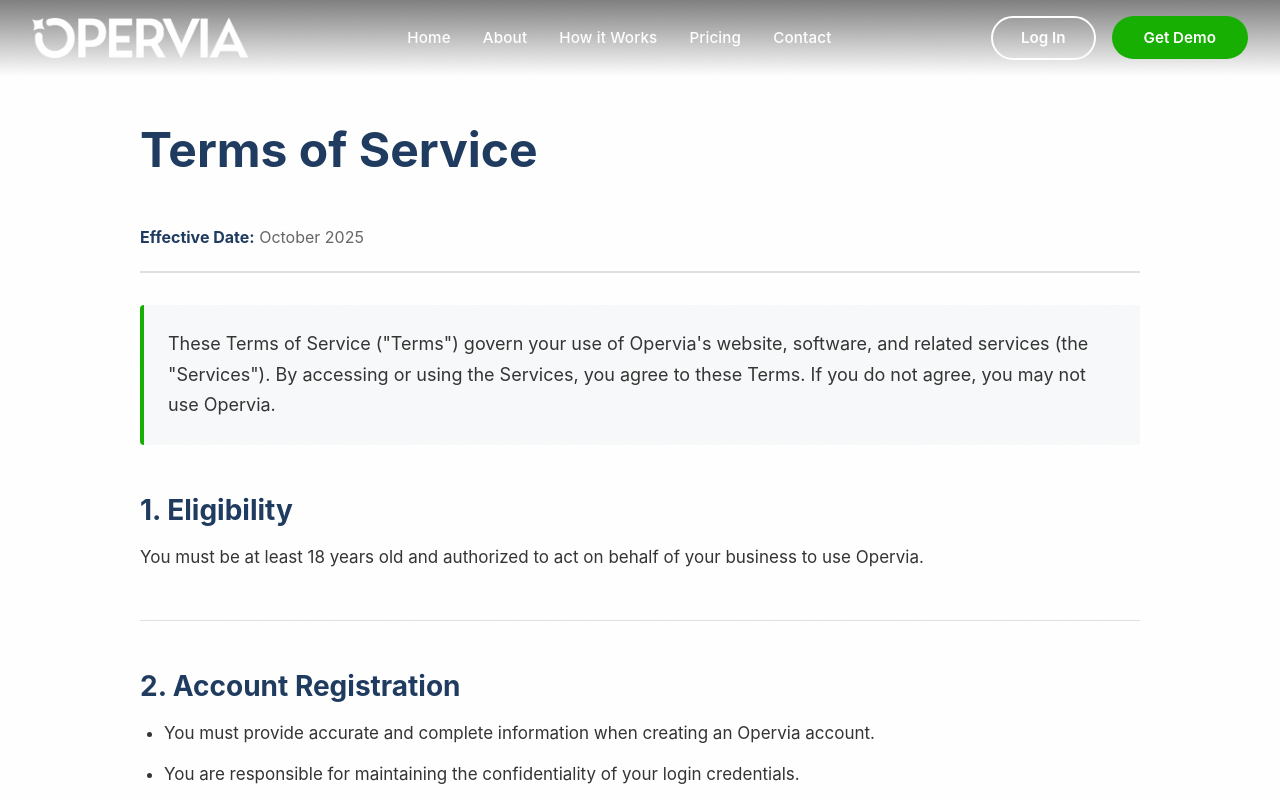
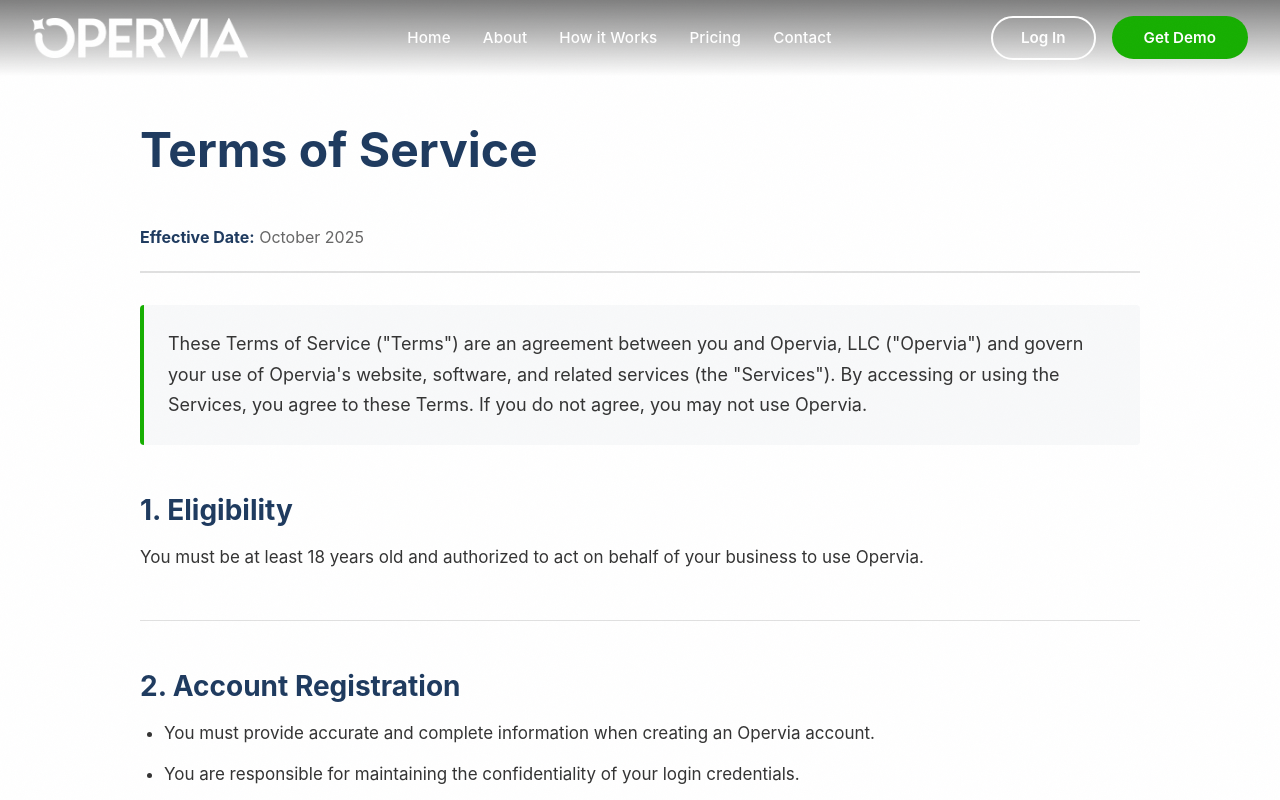
Before and after one commit to adam-clay/opervia-public, a React (Vite) app: page /terms-of-service in a window 1280 px wide. Shown: the top 800 px of the page. Built offline with nearby package versions, Linux system fonts and the light colour scheme; no server answers.

Commit message:
duns and shit

```diff
--- a/index.html
+++ b/index.html
@@ -37,6 +37,20 @@
     <meta name="twitter:title" content="Opervia — AI-Powered Intake & Workflow Layer for Equipment Dealerships" />
     <meta name="twitter:description" content="Capture every customer inquiry across phone, form, text, and chat. Qualify with dealership-specific AI. Route to Service, Parts, or Sales." />
     <meta name="twitter:image" content="https://opervia.com/images/opervia-og.jpg" />
+    <meta name="author" content="Opervia, LLC" />
+    <!-- Legal entity in the static shell so non-JS crawlers (and Apple's reviewers) can see it -->
+    <script type="application/ld+json">
+      {
+        "@context": "https://schema.org",
+        "@type": "Organization",
+        "name": "Opervia",
+        "legalName": "Opervia, LLC",
+        "url": "https://opervia.com/",
+        "email": "support@opervia.com",
+        "telephone": "+1-866-942-2750",
+        "sameAs": ["https://www.linkedin.com/company/opervia"]
+      }
+    </script>
   </head>
   <body>
     <div id="root"></div>
--- a/src/components/Footer.tsx
+++ b/src/components/Footer.tsx
@@ -100,7 +100,7 @@
         </div>
 
         <div className="footer-bottom">
-          <p>&copy; {new Date().getFullYear()} Copyright - Opervia LLC</p>
+          <p>&copy; {new Date().getFullYear()} Copyright - Opervia, LLC</p>
         </div>
       </div>
     </motion.footer>
--- a/src/components/PrivacyPolicy.tsx
+++ b/src/components/PrivacyPolicy.tsx
@@ -12,7 +12,7 @@
           </p>
 
           <p className="intro-text">
-            At Opervia, we respect your privacy and are committed to protecting the personal information
+            At Opervia, LLC ("Opervia"), we respect your privacy and are committed to protecting the personal information
             you share with us. This Privacy Policy explains how we collect, use, and safeguard information
             when you use our website, software, and related services (collectively, the "Services").
           </p>
--- a/src/components/SMSTerms.tsx
+++ b/src/components/SMSTerms.tsx
@@ -9,7 +9,7 @@
         <section className="sms-section">
           <h2>SMS Program Overview</h2>
           <p>
-            Opervia powers SMS communications on behalf of equipment dealerships and
+            Opervia, LLC ("Opervia") powers SMS communications on behalf of equipment dealerships and
             service providers. Opervia operates two distinct SMS messaging services,
             each with its own opt-in process. By opting in to either service,
             you agree to receive recurring automated messages at the mobile
--- a/src/components/TermsOfService.tsx
+++ b/src/components/TermsOfService.tsx
@@ -12,9 +12,10 @@
           </p>
 
           <p className="intro-text">
-            These Terms of Service ("Terms") govern your use of Opervia's website, software, and related
-            services (the "Services"). By accessing or using the Services, you agree to these Terms. If you
-            do not agree, you may not use Opervia.
+            These Terms of Service ("Terms") are an agreement between you and Opervia, LLC ("Opervia") and
+            govern your use of Opervia's website, software, and related services (the "Services"). By
+            accessing or using the Services, you agree to these Terms. If you do not agree, you may not
+            use Opervia.
           </p>
 
           <section className="legal-section">
```
